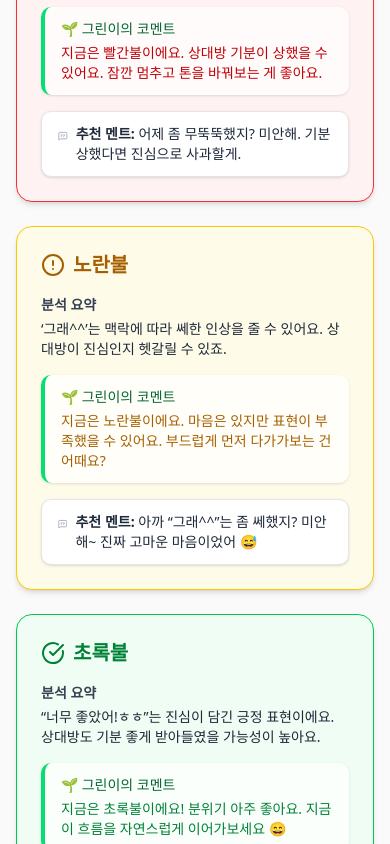
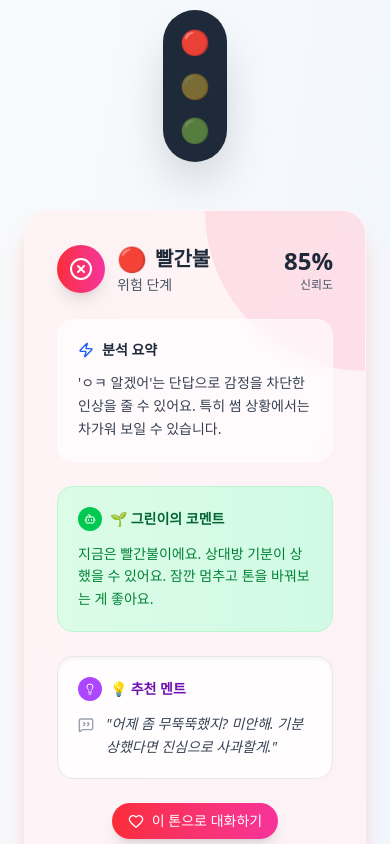
Before and after one commit to shin-minhyuk/green-katalk-feel, a Next.js app: page / in a window 390 px wide. Shown: the part 3940-4784 px from the top of the page. Built offline with nearby package versions, Linux system fonts and the light colour scheme.

Commit message:
[feat] 메인페이지 감정 결과 미리보기 섹션 디자인 업데이트

```diff
--- a/src/components/home/PreviewSection.tsx
+++ b/src/components/home/PreviewSection.tsx
@@ -1,77 +1,3 @@
-// "use client";
-// import { motion } from "framer-motion";
-// import { ShieldX, ShieldAlert, ShieldCheck } from "lucide-react";
-
-// const PREVIEW = [
-//   {
-//     label: "빨간불",
-//     color: "bg-red-500/10 border-red-500 text-red-700 dark:text-red-400",
-//     icon: ShieldX,
-//     convo: "A: ㅇㅋ\nB: (읽씹)",
-//     comment:
-//       "상대방이 불쾌함을 느꼈을 가능성이 높아요. 즉시 대화를 중단하고 사과하는 것을 고려해보세요.",
-//   },
-//   {
-//     label: "노란불",
-//     color:
-//       "bg-yellow-400/10 border-yellow-400 text-yellow-700 dark:text-yellow-400",
-//     icon: ShieldAlert,
-//     convo: "A: 그래^^\nB: 응.",
-//     comment:
-//       "오해의 소지가 있는 말투예요. 관계에 따라 부정적으로 해석될 수 있으니 주의가 필요해요.",
-//   },
-//   {
-//     label: "초록불",
-//     color:
-//       "bg-green-500/10 border-green-500 text-green-700 dark:text-green-500",
-//     icon: ShieldCheck,
-//     convo: "A: 너무 좋았어!ㅎㅎ\nB: 나도! 다음에 또 가자😄",
-//     comment:
-//       "긍정적인 분위기네요! 상대방도 즐거워하고 있어요. 안심하고 대화를 이어가세요.",
-//   },
-// ];
-
-// export default function PreviewSection() {
-//   return (
-//     <section className="bg-muted/50 dark:bg-muted/20" id="preview">
-//       <div className="mx-auto max-w-6xl px-4 py-20">
-//         <h2 className="mb-10 text-center text-3xl font-bold md:text-4xl">
-//           감정 결과 미리보기
-//         </h2>
-//         <div className="grid gap-6 md:grid-cols-3">
-//           {PREVIEW.map((p, i) => {
-//             const Icon = p.icon;
-//             return (
-//               <motion.div
-//                 key={p.label}
-//                 whileInView={{ opacity: 1, y: 0 }}
-//                 initial={{ opacity: 0, y: 30 }}
-//                 transition={{ duration: 0.5, delay: i * 0.15 }}
-//                 viewport={{ once: true }}
-//                 className={`flex flex-col rounded-xl border p-6 shadow-sm ${p.color}`}
-//               >
-//                 <div className="mb-4 flex items-center gap-3">
-//                   <Icon className="size-7" />
-//                   <h3 className="text-xl font-semibold">{p.label}</h3>
-//                 </div>
-//                 <blockquote className="mb-4 border-l-4 pl-4 text-sm italic leading-relaxed">
-//                   {p.convo.split("\n").map((line, idx) => (
-//                     <p key={idx}>{line}</p>
-//                   ))}
-//                 </blockquote>
-//                 <div>
-//                   <p className="font-semibold">그린이의 한줄평</p>
-//                   <p className="text-sm opacity-90">{p.comment}</p>
-//                 </div>
-//               </motion.div>
-//             );
-//           })}
-//         </div>
-//       </div>
-//     </section>
-//   );
-// }
-
 "use client";
 
 import { motion } from "framer-motion";
@@ -80,99 +6,262 @@ import {
   CheckCircle,
   XCircle,
   MessageSquareQuote,
+  Bot,
+  Lightbulb,
+  TrendingUp,
+  Heart,
+  Zap,
 } from "lucide-react";
 
 const PREVIEW = [
   {
     signal: "빨간불",
+    level: "위험",
     reason:
-      "‘ㅇㅋ 알겠어’는 단답으로 감정을 차단한 인상을 줄 수 있어요. 특히 썸 상황에서는 차가워 보일 수 있습니다.",
+      "'ㅇㅋ 알겠어'는 단답으로 감정을 차단한 인상을 줄 수 있어요. 특히 썸 상황에서는 차가워 보일 수 있습니다.",
     greenie_comment:
       "지금은 빨간불이에요. 상대방 기분이 상했을 수 있어요. 잠깐 멈추고 톤을 바꿔보는 게 좋아요.",
     suggested_reply:
       "어제 좀 무뚝뚝했지? 미안해. 기분 상했다면 진심으로 사과할게.",
     icon: XCircle,
     color: "border-red-500 text-red-700 bg-red-50",
+    gradient: "from-red-500 to-pink-500",
+    bgGradient: "from-red-50 to-pink-50",
+    glowColor: "shadow-red-200",
+    percentage: 85,
   },
   {
     signal: "노란불",
+    level: "주의",
     reason:
-      "‘그래^^’는 맥락에 따라 쎄한 인상을 줄 수 있어요. 상대방이 진심인지 헷갈릴 수 있죠.",
+      "'그래^^'는 맥락에 따라 쎄한 인상을 줄 수 있어요. 상대방이 진심인지 헷갈릴 수 있죠.",
     greenie_comment:
       "지금은 노란불이에요. 마음은 있지만 표현이 부족했을 수 있어요. 부드럽게 먼저 다가가보는 건 어때요?",
     suggested_reply:
-      "아까 “그래^^”는 좀 쎄했지? 미안해~ 진짜 고마운 마음이었어 😅",
+      "아까 그래^^는 좀 쎄했지? 미안해~ 진짜 고마운 마음이었어 😅",
     icon: AlertCircle,
     color: "border-yellow-400 text-yellow-700 bg-yellow-50",
+    gradient: "from-yellow-400 to-orange-400",
+    bgGradient: "from-yellow-50 to-orange-50",
+    glowColor: "shadow-yellow-200",
+    percentage: 60,
   },
   {
     signal: "초록불",
+    level: "안전",
     reason:
-      "“너무 좋았어!ㅎㅎ”는 진심이 담긴 긍정 표현이에요. 상대방도 기분 좋게 받아들였을 가능성이 높아요.",
+      "'너무 좋았어!ㅎㅎ'는 진심이 담긴 긍정 표현이에요. 상대방도 기분 좋게 받아들였을 가능성이 높아요.",
     greenie_comment:
       "지금은 초록불이에요! 분위기 아주 좋아요. 지금 이 흐름을 자연스럽게 이어가보세요 😄",
     suggested_reply: "나도 진짜 좋았어~ 다음엔 더 재밌게 놀자!",
     icon: CheckCircle,
     color: "border-green-500 text-green-700 bg-green-50",
+    gradient: "from-green-500 to-emerald-500",
+    bgGradient: "from-green-50 to-emerald-50",
+    glowColor: "shadow-green-200",
+    percentage: 92,
   },
 ];
 
+const getSignalEmoji = (signal: string) => {
+  switch (signal) {
+    case "빨간불":
+      return "🔴";
+    case "노란불":
+      return "🟡";
+    case "초록불":
+      return "🟢";
+    default:
+      return "⚪";
+  }
+};
+
 export function PreviewSection() {
   return (
-    <section className="bg-muted/50 dark:bg-muted/20" id="preview">
-      <div className="mx-auto max-w-6xl px-4 py-20">
-        <h2 className="mb-10 text-center text-3xl font-bold md:text-4xl">
+    <section
+      className="bg-gradient-to-br from-gray-50 to-blue-50 dark:from-gray-900 dark:to-blue-900"
+      id="preview"
+    >
+      <div className="mx-auto max-w-7xl px-6 py-20">
+        {/* 헤더 섹션 */}
+        <motion.div
+          initial={{ opacity: 0, y: 20 }}
+          whileInView={{ opacity: 1, y: 0 }}
+          transition={{ duration: 0.6 }}
+          viewport={{ once: true }}
+          className="text-center mb-16"
+        >
+          <div className="inline-flex items-center justify-center p-2 bg-gradient-to-r from-blue-100 to-purple-100 rounded-full mb-4">
+            <TrendingUp className="w-6 h-6 text-blue-600" />
+          </div>
+          <h2 className="text-3xl md:text-4xl font-bold bg-gradient-to-r from-blue-600 to-purple-600 bg-clip-text text-transparent mb-4">
             감정 결과 미리보기
           </h2>
+          <p className="text-muted-foreground text-lg max-w-2xl mx-auto">
+            AI가 분석한 감정 신호등으로 대화의 온도를 한눈에 확인하세요
+          </p>
+        </motion.div>
 
-        <div className="grid gap-6 md:grid-cols-3">
+        {/* 신호등 표시 */}
+        <motion.div
+          initial={{ opacity: 0, scale: 0.8 }}
+          whileInView={{ opacity: 1, scale: 1 }}
+          transition={{ duration: 0.6, delay: 0.2 }}
+          viewport={{ once: true }}
+          className="flex justify-center mb-12"
+        >
+          <div className="bg-gray-800 rounded-full p-4 shadow-2xl">
+            <div className="flex flex-col gap-3">
+              {["🔴", "🟡", "🟢"].map((emoji, idx) => (
+                <motion.div
+                  key={idx}
+                  initial={{ opacity: 0.3 }}
+                  animate={{ opacity: [0.3, 1, 0.3] }}
+                  transition={{
+                    duration: 2,
+                    delay: idx * 0.7,
+                    repeat: Number.POSITIVE_INFINITY,
+                    repeatType: "loop",
+                  }}
+                  className="w-8 h-8 flex items-center justify-center text-2xl"
+                >
+                  {emoji}
+                </motion.div>
+              ))}
+            </div>
+          </div>
+        </motion.div>
+
+        {/* 결과 카드들 */}
+        <div className="grid gap-8 lg:grid-cols-3">
           {PREVIEW.map((result, i) => {
             const Icon = result.icon;
 
             return (
               <motion.div
                 key={i}
-                initial={{ opacity: 0, y: 20 }}
+                initial={{ opacity: 0, y: 30 }}
                 whileInView={{ opacity: 1, y: 0 }}
-                transition={{ duration: 0.4, delay: i * 0.1 }}
+                transition={{ duration: 0.6, delay: i * 0.2 }}
                 viewport={{ once: true }}
-                className={`flex flex-col justify-between rounded-2xl border p-6 shadow-md ${result.color} transition`}
+                className={`group relative overflow-hidden rounded-3xl bg-gradient-to-br ${result.bgGradient} border border-white/20 shadow-xl ${result.glowColor} hover:shadow-2xl transition-all duration-500 hover:scale-[1.02]`}
               >
+                {/* 배경 패턴 */}
+                <div className="absolute inset-0 bg-white/10 backdrop-blur-sm"></div>
+
+                {/* 글로우 효과 */}
+                <div
+                  className={`absolute -top-40 -right-40 w-80 h-80 bg-gradient-to-br ${result.gradient} rounded-full opacity-10 group-hover:opacity-20 transition-opacity duration-500`}
+                ></div>
+
+                <div className="relative p-8">
                   {/* 헤더 */}
-                <div className="mb-4 flex items-center gap-2">
-                  <Icon className="w-6 h-6" />
-                  <h3 className="text-xl font-semibold">{result.signal}</h3>
+                  <div className="flex items-center justify-between mb-6">
+                    <div className="flex items-center gap-3">
+                      <div
+                        className={`p-3 rounded-full bg-gradient-to-r ${result.gradient} shadow-lg`}
+                      >
+                        <Icon className="w-6 h-6 text-white" />
+                      </div>
+                      <div>
+                        <div className="flex items-center gap-2">
+                          <span className="text-2xl">
+                            {getSignalEmoji(result.signal)}
+                          </span>
+                          <h3 className="text-xl font-bold text-gray-800">
+                            {result.signal}
+                          </h3>
+                        </div>
+                        <p className="text-sm text-gray-600 font-medium">
+                          {result.level} 단계
+                        </p>
+                      </div>
+                    </div>
+
+                    {/* 퍼센티지 표시 */}
+                    <div className="text-right">
+                      <div className="text-2xl font-bold text-gray-800">
+                        {result.percentage}%
+                      </div>
+                      <div className="text-xs text-gray-600">신뢰도</div>
+                    </div>
                   </div>
 
                   {/* 분석 요약 */}
-                <div className="mb-4">
-                  <p className="text-sm font-semibold mb-1 text-gray-700">
+                  <div className="mb-6 bg-white/60 backdrop-blur-sm rounded-2xl p-5 border border-white/30">
+                    <div className="flex items-center gap-2 mb-3">
+                      <Zap className="w-4 h-4 text-blue-600" />
+                      <span className="text-sm font-bold text-gray-800">
                         분석 요약
-                  </p>
-                  <p className="text-sm text-gray-800 dark:text-gray-200">
+                      </span>
+                    </div>
+                    <p className="text-sm text-gray-700 leading-relaxed">
                       {result.reason}
                     </p>
                   </div>
 
                   {/* 그린이 코멘트 */}
-                <div className="mb-4 bg-white/70 backdrop-blur px-4 py-3 rounded-lg shadow-sm border-l-4 border-green-400">
-                  <p className="text-sm font-medium text-green-800 dark:text-green-300">
+                  <div className="mb-6 bg-gradient-to-r from-green-100 to-emerald-100 rounded-2xl p-5 border border-green-200">
+                    <div className="flex items-center gap-2 mb-3">
+                      <div className="p-1.5 bg-green-500 rounded-full">
+                        <Bot className="w-3 h-3 text-white" />
+                      </div>
+                      <span className="text-sm font-bold text-green-800">
                         🌱 그린이의 코멘트
+                      </span>
+                    </div>
+                    <p className="text-sm text-green-700 leading-relaxed">
+                      {result.greenie_comment}
                     </p>
-                  <p className="text-sm mt-1">{result.greenie_comment}</p>
                   </div>
 
                   {/* 추천 멘트 */}
-                <div className="bg-white border rounded-lg px-4 py-3 text-sm text-gray-800 dark:text-gray-100 shadow-sm flex items-start gap-2">
-                  <MessageSquareQuote className="w-4 h-4 mt-1 text-gray-400" />
-                  <span>
-                    <strong>추천 멘트:</strong> {result.suggested_reply}
+                  <div className="bg-white/80 backdrop-blur-sm rounded-2xl p-5 border border-gray-200 shadow-inner">
+                    <div className="flex items-center gap-2 mb-3">
+                      <div className="p-1.5 bg-purple-500 rounded-full">
+                        <Lightbulb className="w-3 h-3 text-white" />
+                      </div>
+                      <span className="text-sm font-bold text-purple-800">
+                        💡 추천 멘트
                       </span>
+                    </div>
+                    <div className="flex items-start gap-3">
+                      <MessageSquareQuote className="w-4 h-4 mt-1 text-gray-400 flex-shrink-0" />
+                      <p className="text-sm text-gray-700 leading-relaxed italic">
+                        &quot;{result.suggested_reply}&quot;
+                      </p>
+                    </div>
+                  </div>
+
+                  {/* 하단 액션 */}
+                  <div className="mt-6 flex justify-center">
+                    <button
+                      className={`inline-flex items-center gap-2 px-4 py-2 bg-gradient-to-r ${result.gradient} text-white rounded-full text-sm font-medium shadow-lg hover:shadow-xl transition-all duration-300 hover:scale-105`}
+                    >
+                      <Heart className="w-4 h-4" />
+                      <span>이 톤으로 대화하기</span>
+                    </button>
+                  </div>
                 </div>
               </motion.div>
             );
           })}
         </div>
+
+        {/* 하단 CTA */}
+        <motion.div
+          initial={{ opacity: 0, y: 20 }}
+          whileInView={{ opacity: 1, y: 0 }}
+          transition={{ duration: 0.6, delay: 1 }}
+          viewport={{ once: true }}
+          className="text-center mt-16"
+        >
+          <div className="inline-flex items-center gap-2 px-8 py-4 bg-gradient-to-r from-blue-500 to-purple-500 text-white rounded-full shadow-lg hover:shadow-xl transition-all duration-300 hover:scale-105 cursor-pointer">
+            <TrendingUp className="w-5 h-5" />
+            <span className="font-semibold">내 메시지 감정 온도 측정하기</span>
+            <span className="text-xl">🌡️</span>
+          </div>
+        </motion.div>
       </div>
     </section>
   );
```
Lines whose indentation alone changed are shown as unchanged.
